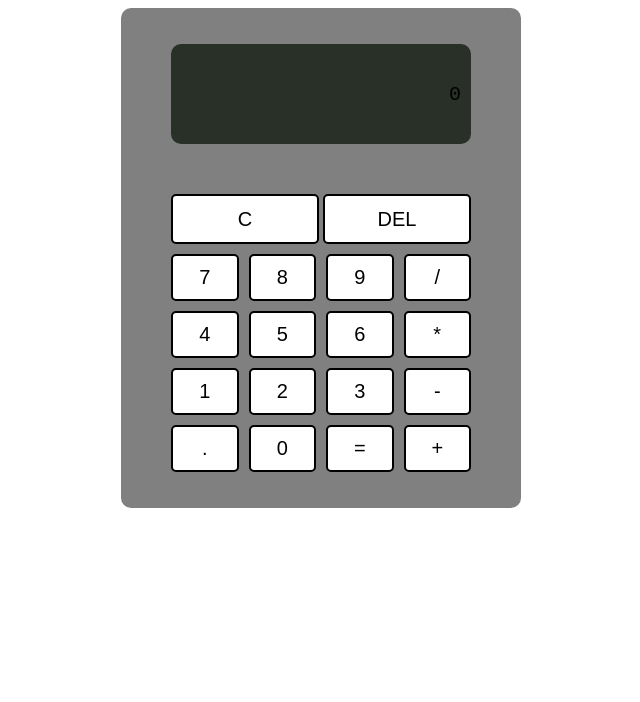
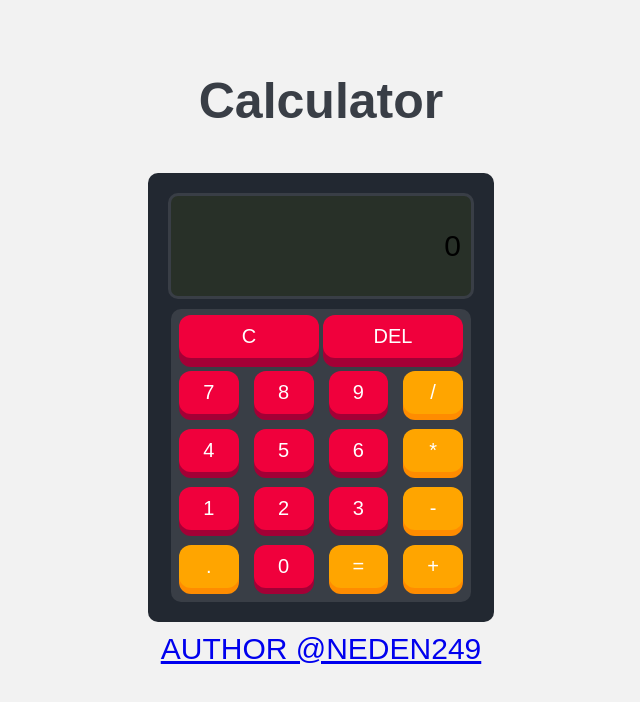
Before and after one commit to NEDEN249/theOdinProject_projects, a plain HTML site: page calculator/index.html in a window 1280 px wide. Shown: the whole page, without its empty margins (319-959 px from the left). Drawn offline with Linux system fonts and the light colour scheme; a web font is replaced by a local one.

Commit message:
styled calculator

```diff
--- a/calculator/index.html
+++ b/calculator/index.html
@@ -4,8 +4,12 @@
     <meta charset="UTF-8">
     <title>Calculator</title>
     <link href="style.css" rel="stylesheet">
+    <link href="https://fonts.cdnfonts.com/css/calculator" rel="stylesheet">
+    <meta name="viewport" content="width=device-width, initial-scale=1.0">
 </head>
 <body>
+    <audio id="audio" style="display:none" src="keysound.mp3"></audio>
+    <h1>Calculator</h1>
     <div id = calculator>
         <div id = screen>
             <div id = "prev">
@@ -15,28 +19,31 @@
             </div>
         </div>
         <div id = "buttons">
-                <button class = "button" id = "clear">C</button>
-                <button class = "button" id = "backspace"> DEL </button>
+                <button class = "button" id = "clear"><span class = front>C</span></button>
+                <button class = "button" id = "backspace"><span class = front>DEL</span></button>
             <div id = bottom>
-                <button class = "button" id = "seven" data-number>7</button>
-                <button class = "button" id = "eight"  data-number>8</button>
-                <button class = "button" id = "nine" data-number>9</button>
-                <button class = "button" id = "divide" data-operation>/</button>
-                <button class = "button" id = "four" data-number>4</button>
-                <button class = "button" id = "five" data-number>5</button>
-                <button class = "button" id = "six" data-number>6</button>
-                <button class = "button" id = "multiply" data-operation>*</button>
-                <button class = "button" id = "one" data-number>1 </button>
-                <button class = "button" id = "two" data-number>2</button>
-                <button class = "button" id = "three" data-number>3</button>
-                <button class = "button" id = "subtract" data-operation>-</button>
-                <button class = "button" id = "decimal">.</button>
-                <button class = "button" id = "zero" data-number >0</button>
-                <button class = "button" id = "equal">=</button>
-                <button class = "button" id = "add" data-operation>+</button>
+                <button class = "button" id = "seven" data-number><span class = "front">7</span></button>
+                <button class = "button" id = "eight"  data-number><span class = "front">8</span></button>
+                <button class = "button" id = "nine" data-number><span class = "front">9</span></button>
+                <button class = "button" id = "divide" data-operation><span class = "front" id="operator">/</span></button>
+                <button class = "button" id = "four" data-number><span class = "front">4</span></button>
+                <button class = "button" id = "five" data-number><span class = "front">5</span></button>
+                <button class = "button" id = "six" data-number><span class = "front">6</span></button>
+                <button class = "button" id = "multiply" data-operation><span class = "front" id="operator">*</span></button>
+                <button class = "button" id = "one" data-number><span class = "front">1</span> </button>
+                <button class = "button" id = "two" data-number><span class = "front">2</span></button>
+                <button class = "button" id = "three" data-number><span class = "front">3</span></button>
+                <button class = "button" id = "subtract" data-operation><span class = "front" id="operator">-</span></button>
+                <button class = "button" id = "decimal"><span class = "front" id="operator">.</span></button>
+                <button class = "button" id = "zero" data-number ><span class = "front">0</span></button>
+                <button class = "button" id = "equal"><span class = "front" id="operator">=</span></button>
+                <button class = "button" id = "add" data-operation><span class = "front" id="operator">+</span></button>
             </div>
         </div>
     </div>
+    <div id = "author">
+        <a href="https://github.com/NEDEN249"> AUTHOR @NEDEN249</a>
     <script src="script.js"></script>
+    <script src="background.js"></script>
 </body>
 </html>
--- a/calculator/script.js
+++ b/calculator/script.js
@@ -25,31 +25,37 @@ let div = (a,b) => a / b;
 //add click event listener to all buttons
 number.forEach(button => {
     button.addEventListener('click', () => {
+        document.getElementById('audio').play();
         appendNumber(button.textContent)
     })
 });
 
 operation.forEach(button => {
     button.addEventListener('click', () => {
+        document.getElementById('audio').play();
         getOperand(button.textContent)
     })
 });
 
 equal.addEventListener('click', () => {
+    document.getElementById('audio').play();
     if (currentOperation.textContent === '' || currentOperation.textContent === '0') return;
     compute();
 });
 
 del.addEventListener('click', () => {
+    document.getElementById('audio').play();
     if (currentOperation.textContent === '' || currentOperation.textContent === '0') return;
     deleteLastInput();
 });
 
 clear.addEventListener('click', () => {
+    document.getElementById('audio').play();
     reset();
 });
 
 decimal.addEventListener('click', () => {
+    document.getElementById('audio').play();
     if (currentOperation.textContent === '' || currentOperation.textContent === '0') return;
     appendDecimal();
 });
--- a/calculator/style.css
+++ b/calculator/style.css
@@ -1,28 +1,67 @@
 /* style.css */
+
+
 
 body{
     display: flex;
+    flex-direction: column;
     align-items: center;
     justify-content: center;
+    padding-top: 30px;
+    background-color: #f2f2f2;
+}
+
+h1{
+    font-size: 50px;
+    font-family: 'Calculator', sans-serif;
+    color: #393e46;
+    padding-bottom: 10px;
+}
+
+#author{
+    font-size: 30px;
+    font-family: 'Calculator', sans-serif;
+    color: #393e46;
+    padding-top: 10px;
+}
+
+.front{
+    display: block;
+    padding: 10px;
+    border-radius: 12px;
+    font-size: 1.25rem;
+    background: hsl(345deg 100% 47%);
+    color: white;
+    transform: translateY(-6px);
 }
 
 .button{
-    padding: 10px;
-    border: 2px black solid;
-    border-radius: 5px;
-    background-color: white;
-    font-size: 20px;
+    background: hsl(340deg 100% 32%);
+    border-radius: 12px;
+    border: none;
+    padding: 0;
+    cursor: pointer;
+    outline-offset: 4px;
+}
+
+.button:active .front {
+    transform: translateY(-2px);
+  }
+
+#buttons{
+    background-color: #393e46;
+    padding: 8px;
+    border-radius: 10px;
 }
 
 #calculator {
     display: flex;
     flex-direction: column;
     align-items: center;
-    gap: 50px;
+    gap: 10px;
     justify-content: center;
-    background-color: gray;
-    width: 400px;
-    height: 500px;
+    background-color: #222831;
+    padding: 20px;
     border-radius: 10px;
 }
 
@@ -35,42 +74,42 @@ body{
     width: 300px;
     height: 100px;
     border-radius: 10px;
+    border: 3px solid #393e46;
 }
 
 #prev{
     padding-right: 10px;
-    font-size: 20px;
-    font-family: 'Courier New', Courier, monospace;
+    font-size: 30px;
+    font-family: 'Calculator', sans-serif;
 }
 
 #curr{
     padding-right: 10px;
-    font-size: 20px;
-    font-family: 'Courier New', Courier, monospace;
-}
-
-#buttons{
-    height: auto;
-    width: auto;
+    font-size: 40px;
+    font-family: 'Calculator', sans-serif;
 }
 
 #clear{
-    background-color: rgb(255, 255, 255);
     height: 50px;
-    width: 148px;
+    width: 140px;
 }
 
 #backspace{
-    background-color: rgb(255, 255, 255);
     height: 50px;
-    width: 50px;
-    width: 148px;
+    width: 140px;
 }
-
 
 #bottom{
     display: grid;
     grid-template-columns: repeat(4, 1fr);
-    grid-gap: 10px;
+    grid-gap: 15px;
     padding-top: 10px;
 }
+
+#divide, #multiply, #add, #subtract, #equal, #decimal{
+    background-color: darkorange;
+}
+
+#operator{
+    background-color: orange;
+}
```
Also changed, not shown: 1 other file.
